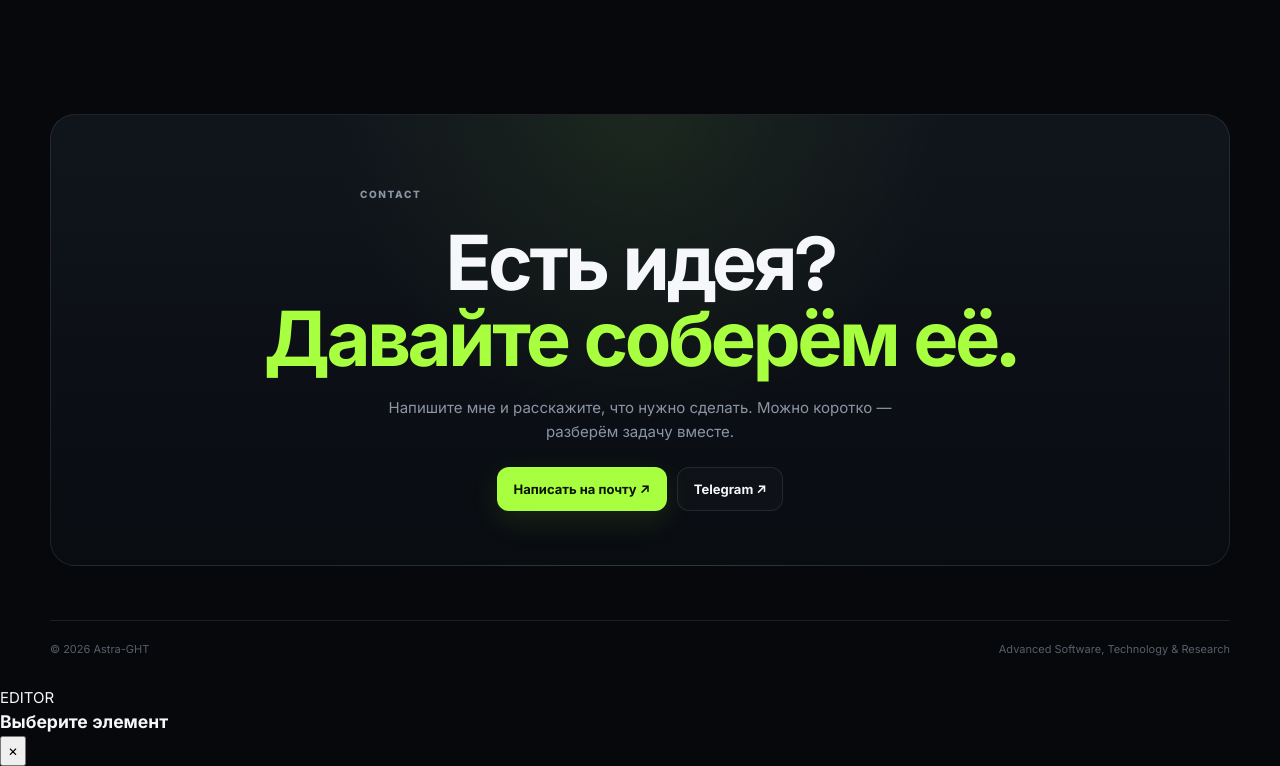
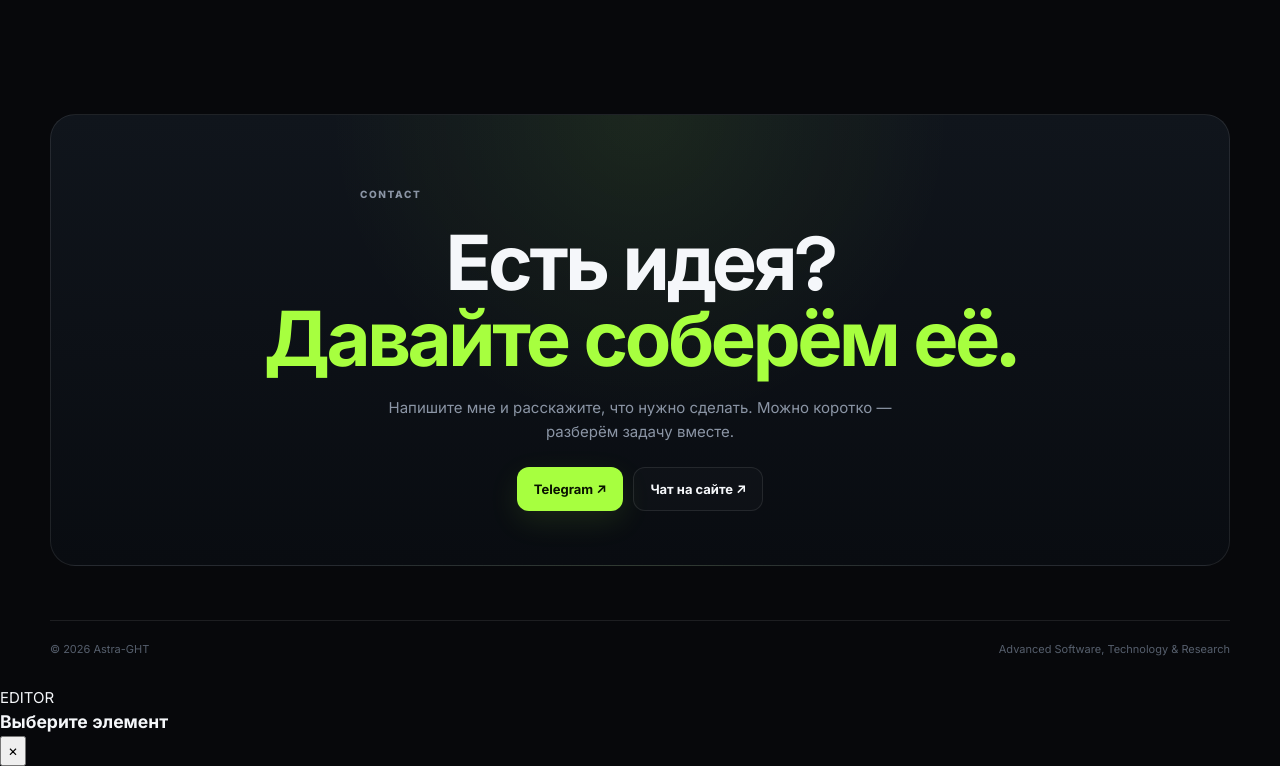
Before and after one commit to Voidd43462/Astra-GHT, a plain HTML site: page index.html in a window 1280 px wide. Shown: the part 2739-3505 px from the top of the page. Drawn offline with nearby package versions, Linux system fonts and the light colour scheme.

Commit message:
Update portfolio contacts and project interaction

```diff
--- a/index.html
+++ b/index.html
@@ -24,10 +24,11 @@
     <section id="projects" class="section shell"><div class="section-head reveal-up"><div><p class="eyebrow">SELECTED WORK</p><h2>Проекты</h2></div><p data-edit-key="projects.intro" data-edit-type="text">Подборка проектов и направлений, над которыми я работал.</p></div><div id="project-grid" class="project-grid"></div></section>
     <section id="skills" class="section shell skills-section"><div class="section-head reveal-up"><div><p class="eyebrow">CAPABILITIES</p><h2>Что я умею</h2></div><p data-edit-key="skills.intro" data-edit-type="text">Собираю решения вокруг задачи, а не вокруг конкретного инструмента.</p></div><div class="skills-grid"><div class="skill reveal-up" data-edit-key="skills.1" data-edit-type="skill"><span>01</span><div><h3>Web Development</h3><p>Лендинги, портфолио, панели, интерактивные интерфейсы и интеграции.</p></div></div><div class="skill reveal-up" data-edit-key="skills.2" data-edit-type="skill"><span>02</span><div><h3>Automation Systems</h3><p>Автоматизация процессов, планировщики и рабочие сценарии.</p></div></div><div class="skill reveal-up" data-edit-key="skills.3" data-edit-type="skill"><span>03</span><div><h3>Bots & Systems</h3><p>Discord/Telegram-боты, команды, роли, базы данных, планировщики и логи.</p></div></div><div class="skill reveal-up" data-edit-key="skills.4" data-edit-type="skill"><span>04</span><div><h3>GameDev & Minecraft</h3><p>Моды, механики, ресурсы, серверные системы, карты и прототипирование.</p></div></div></div></section>
     <section id="about" class="section shell about-section"><div class="about-card reveal-up"><div class="about-index">A<span>/</span>01</div><div class="about-copy"><p class="eyebrow">ABOUT ME</p><h2 data-edit-key="about.title" data-edit-type="text">Денис — разработчик, который любит превращать идеи в рабочие системы.</h2><p data-edit-key="about.text" data-edit-type="text">Мне интересны продукты на стыке программирования, автоматизации, web и игр. Я люблю разбираться в архитектуре, собирать прототип, доводить интерфейс до аккуратного состояния и затем превращать всё это в поддерживаемый проект.</p><div class="about-meta"><span>Based in Europe</span><span>RU / EN</span><span>Open to projects</span></div></div></div></section>
-    <section id="contact" class="section shell contact-section"><div class="contact-box reveal-up"><p class="eyebrow">CONTACT</p><h2>Есть идея?<br><span class="accent">Давайте соберём её.</span></h2><p data-edit-key="contact.text" data-edit-type="text">Напишите мне и расскажите, что нужно сделать. Можно коротко — разберём задачу вместе.</p><div class="hero-actions contact-actions"><a class="button primary" href="mailto:hello@astra-ght.dev">Написать на почту ↗</a><a class="button secondary" href="https://t.me/Astra_GHT" target="_blank" rel="noreferrer">Telegram ↗</a></div></div></section>
+    <section id="contact" class="section shell contact-section"><div class="contact-box reveal-up"><p class="eyebrow">CONTACT</p><h2>Есть идея?<br><span class="accent">Давайте соберём её.</span></h2><p data-edit-key="contact.text" data-edit-type="text">Напишите мне и расскажите, что нужно сделать. Можно коротко — разберём задачу вместе.</p><div class="hero-actions contact-actions"><a class="button primary" href="https://t.me/Astra_GHT" target="_blank" rel="noreferrer">Telegram ↗</a><a class="button secondary" href="#site-chat">Чат на сайте ↗</a></div></div></section>
   </main>
   <footer class="site-footer shell"><span>© 2026 Astra-GHT</span><span>Advanced Software, Technology & Research</span></footer>
   <aside id="visual-editor" aria-hidden="true"><div class="ve-head"><div><span>EDITOR</span><h3 id="ve-title">Выберите элемент</h3></div><button id="ve-close" aria-label="Закрыть">×</button></div><div class="ve-body" id="ve-body"></div></aside>
+  <div id="project-viewer" class="project-viewer" aria-hidden="true"></div>
   <script src="script.js"></script><script src="studio-auth.js"></script><script src="project-manager.js"></script>
 </body>
 </html>
```
